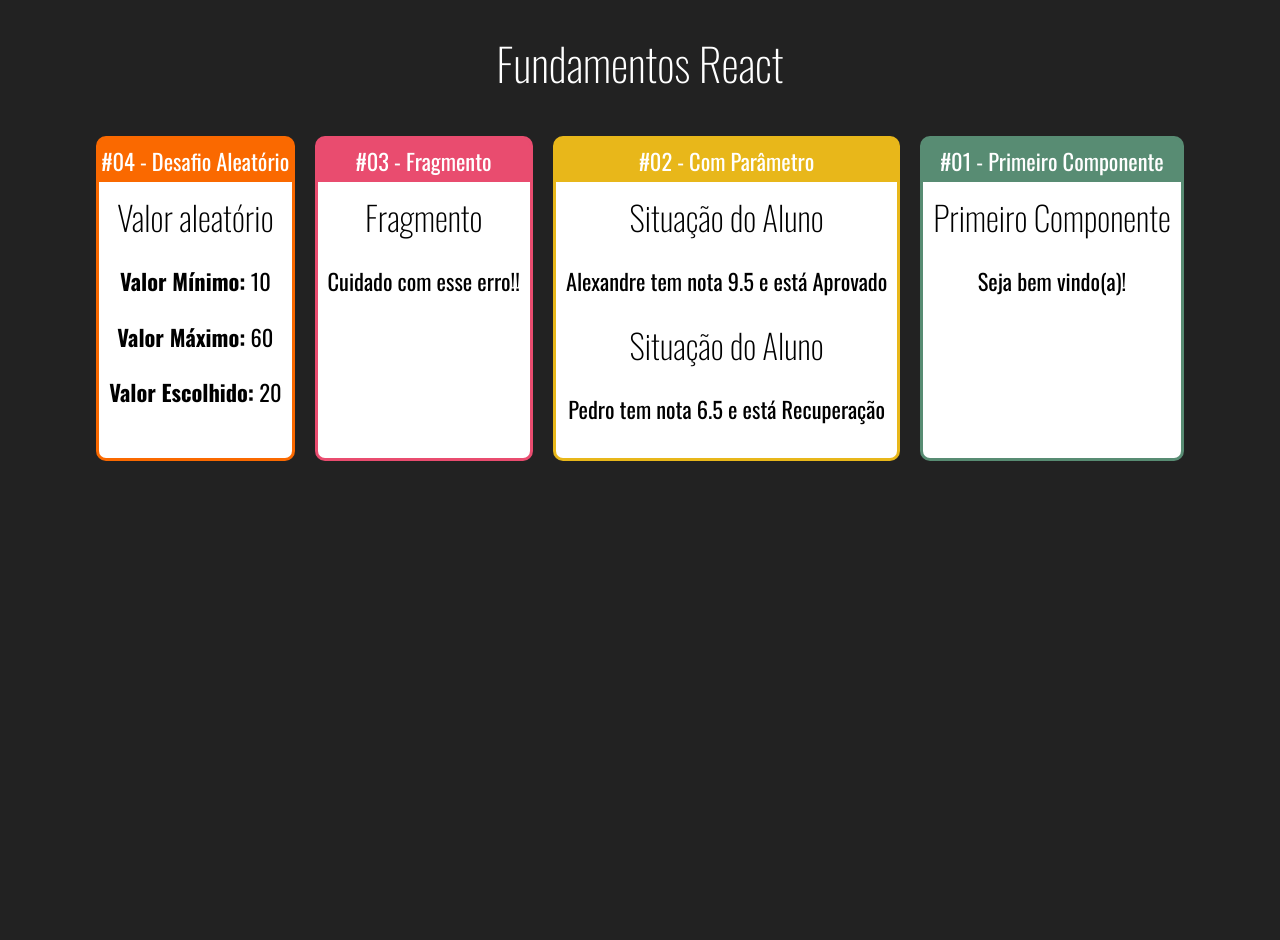
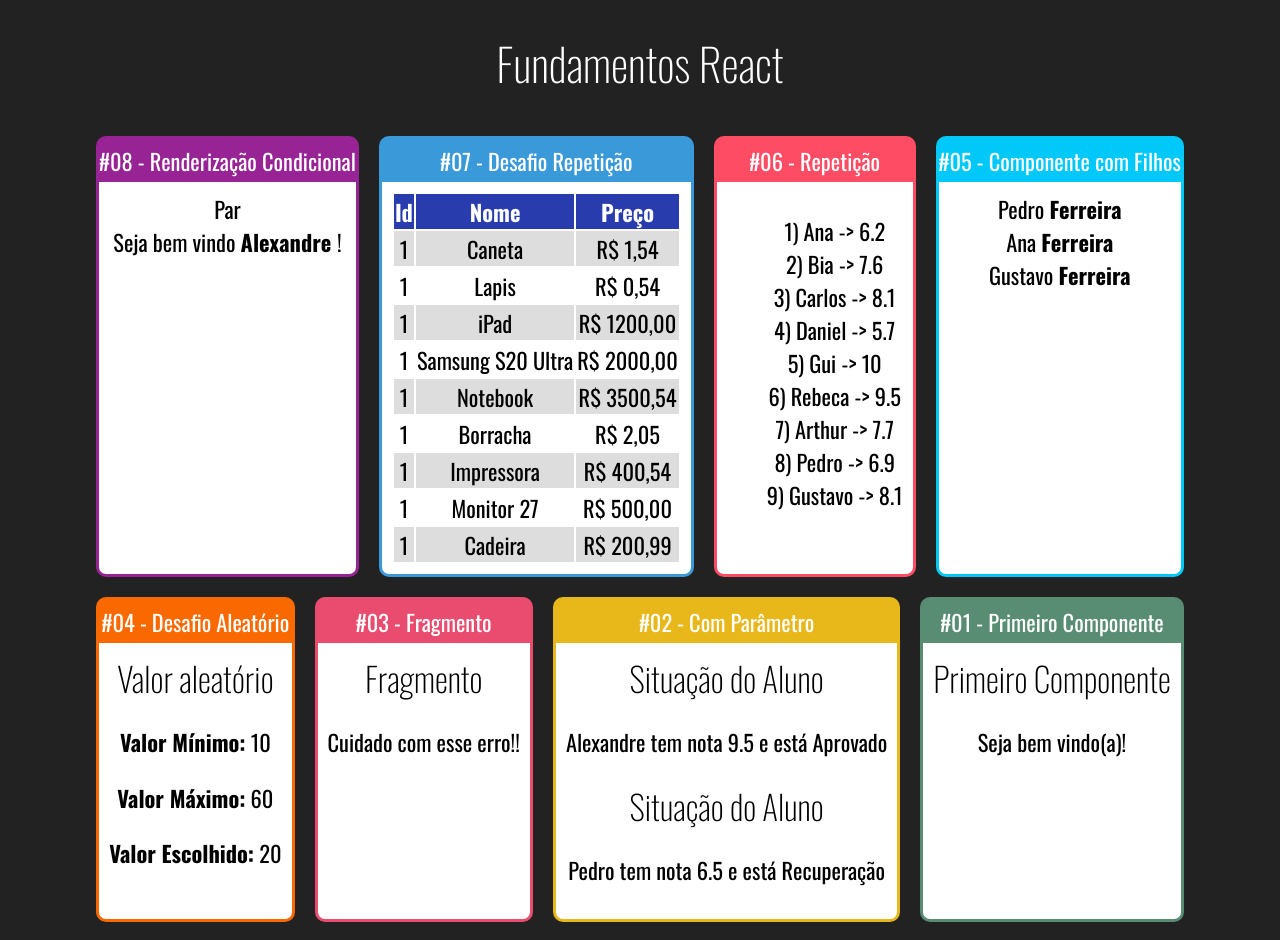
Before and after one commit to alexandreafc/curso-react, a React (Create React App) app in the folder fundamentos-react/: page / in a window 1280 px wide. Before the commit the page ends 800 px from the top, so only its background shows below. Built offline with nearby package versions, Linux system fonts and the light colour scheme.

Commit message:
Até aula 29

```diff
--- a/fundamentos-react/public/index.html
+++ b/fundamentos-react/public/index.html
@@ -11,7 +11,10 @@
 		/>
 		<link rel="apple-touch-icon" href="%PUBLIC_URL%/logo192.png" />
 		<link rel="manifest" href="%PUBLIC_URL%/manifest.json" />
-    <link href="https://fonts.googleapis.com/css2?family=Oswald:wght@200;300;400;500;600;700&display=swap" rel="stylesheet">
+		<link
+			href="https://fonts.googleapis.com/css2?family=Oswald:wght@200;300;400;500;600;700&display=swap"
+			rel="stylesheet"
+		/>
 		<title>React App</title>
 	</head>
 	<body>
--- a/fundamentos-react/src/App.jsx
+++ b/fundamentos-react/src/App.jsx
@@ -1,7 +1,13 @@
 import "./App.css";
 import React from "react";
 
+import UsuarioInfo from "./components/condicional/UsuarioInfo";
+import ParOuImpar from "./components/condicional/ParOuImpar";
 import Card from "./components/layout/Card";
+import ListaAlunos from "./components/repeticao/ListaAlunos";
+import TabelaProdutos from "./components/repeticao/TabelaProdutos";
+import Familia from "./components/basicos/Familia";
+import FamiliaMembro from "./components/basicos/FamiliaMembro";
 import Aleatorio from "./components/basicos/Aleatorio";
 import Primeiro from "./components/basicos/Primeiro";
 import ComParametro from "./components/basicos/ComParametro";
@@ -12,19 +18,36 @@ export default () => (
 		<h1>Fundamentos React</h1>
 
 		<div className='Cards'>
+			<Card titulo='#08 - Renderização Condicional' color='#982395'>
+				<ParOuImpar numero={20}></ParOuImpar>
+				<UsuarioInfo usuario={{ nome: "Alexandre" }} />
+			</Card>
+			<Card titulo='#07 - Desafio Repetição' color='#3A9AD9'>
+				<TabelaProdutos></TabelaProdutos>
+			</Card>
+
+			<Card titulo='#06 - Repetição' color='#FF4C65'>
+				<ListaAlunos></ListaAlunos>
+			</Card>
+
+			<Card titulo='#05 - Componente com Filhos' color='#00C8F8'>
+				<Familia sobrenome='Ferreira'>
+					<FamiliaMembro nome='Pedro' />
+					<FamiliaMembro nome='Ana' />
+					<FamiliaMembro nome='Gustavo' />
+				</Familia>
+			</Card>
+
 			<Card titulo='#04 - Desafio Aleatório' color='#FA6900'>
 				<Aleatorio min={10} max={60} />
 			</Card>
-
 			<Card titulo='#03 - Fragmento' color='#E94C6F'>
 				<Fragmento />
 			</Card>
-
 			<Card titulo='#02 - Com Parâmetro' color='#E8B71A'>
 				<ComParametro titulo='Situação do Aluno' aluno='Alexandre' nota={9.5} />
 				<ComParametro titulo='Situação do Aluno' aluno='Pedro' nota={6.5} />
 			</Card>
-
 			<Card titulo='#01 - Primeiro Componente' color='#588C73'>
 				<Primeiro></Primeiro>
 			</Card>
--- /dev/null
+++ b/fundamentos-react/src/components/basicos/Familia.jsx
@@ -0,0 +1,11 @@
+import React, { cloneElement } from "react";
+
+export default (props) => {
+	return (
+		<div>
+			{props.children.map((child, idx) => {
+				return cloneElement(child, { ...props, key: idx });
+			})}
+		</div>
+	);
+};
--- /dev/null
+++ b/fundamentos-react/src/components/basicos/FamiliaMembro.jsx
@@ -0,0 +1,9 @@
+import React from "react";
+
+export default (props) => {
+	return (
+		<div>
+			{props.nome} <strong>{props.sobrenome}</strong>
+		</div>
+	);
+};
--- /dev/null
+++ b/fundamentos-react/src/components/condicional/If.js
@@ -0,0 +1,20 @@
+export default (props) => {
+	const elseChild = props.children.filter((child) => {
+		return child.type && child.type.name === "Else";
+	})[0];
+
+	const ifChildren = props.children.filter((child) => {
+		return child !== elseChild;
+	});
+	console.log(elseChild);
+
+	if (props.test) {
+		return ifChildren;
+	} else if (elseChild) {
+		return elseChild;
+	} else {
+		return false;
+	}
+};
+
+export const Else = (props) => props.children;
--- /dev/null
+++ b/fundamentos-react/src/components/condicional/ParOuImpar.jsx
@@ -0,0 +1,6 @@
+import React from "react";
+
+export default (props) => {
+	const isPar = props.numero % 2 === 0;
+	return <div>{isPar ? <span>Par</span> : <span>Ímpar</span>}</div>;
+};
--- /dev/null
+++ b/fundamentos-react/src/components/condicional/UsuarioInfo.jsx
@@ -0,0 +1,24 @@
+import React from "react";
+import If, { Else } from "./If";
+
+export default (props) => {
+	const usuario = props.usuario || {};
+	return (
+		<div>
+			{/* <If test={usuario && usuario.nome}>
+				Seja bem vindo <strong>{usuario.nome} </strong>!
+			</If>
+
+			<If test={!usuario || !usuario.nome}>
+				Seja bem vindo <strong>Amigão</strong>!
+			</If> */}
+
+			<If test={usuario && usuario.nome}>
+				Seja bem vindo <strong>{usuario.nome} </strong>!
+				<Else>
+					Seja bem vindo <strong>Amigão</strong>!
+				</Else>
+			</If>
+		</div>
+	);
+};
--- /dev/null
+++ b/fundamentos-react/src/components/repeticao/ListaAlunos.jsx
@@ -0,0 +1,18 @@
+import React from "react";
+import alunos from "../../data/alunos";
+
+export default (props) => {
+	const lis = alunos.map((aluno) => {
+		return (
+			<li key={aluno.id}>
+				{aluno.id}) {aluno.nome} -> {aluno.nota}
+			</li>
+		);
+	});
+
+	return (
+		<div>
+			<ul style={{ listStyle: "none" }}>{lis}</ul>
+		</div>
+	);
+};
--- /dev/null
+++ b/fundamentos-react/src/components/repeticao/TabelaProdutos.css
@@ -0,0 +1,16 @@
+.TabelaProdutos table {
+	width: 100%;
+}
+
+.TabelaProdutos th {
+	background-color: #283cae;
+	color: #fff;
+}
+
+.TabelaProdutos .Par {
+	background-color: #ddd;
+}
+
+.TabelaProdutos .Impar {
+	background-color: #ccc;
+}
--- /dev/null
+++ b/fundamentos-react/src/components/repeticao/TabelaProdutos.jsx
@@ -0,0 +1,32 @@
+import "./TabelaProdutos.css";
+import React from "react";
+import produtos from "../../data/produtos";
+
+export default (props) => {
+	function getLinhas() {
+		return produtos.map((produto, i) => {
+			return (
+				<tr key={produto.id} className={i % 2 === 0 ? "Par" : ""}>
+					<td>{produto.id}</td>
+					<td>{produto.nome}</td>
+					<td>R$ {produto.preco.toFixed(2).replace(".", ",")}</td>
+				</tr>
+			);
+		});
+	}
+
+	return (
+		<div className='TabelaProdutos'>
+			<table>
+				<thead>
+					<tr>
+						<th>Id</th>
+						<th>Nome</th>
+						<th>Preço</th>
+					</tr>
+				</thead>
+				<tbody>{getLinhas()}</tbody>
+			</table>
+		</div>
+	);
+};
--- /dev/null
+++ b/fundamentos-react/src/data/alunos.js
@@ -0,0 +1,11 @@
+export default [
+	{ id: 1, nome: "Ana", nota: 6.2 },
+	{ id: 2, nome: "Bia", nota: 7.6 },
+	{ id: 3, nome: "Carlos", nota: 8.1 },
+	{ id: 4, nome: "Daniel", nota: 5.7 },
+	{ id: 5, nome: "Gui", nota: 10.0 },
+	{ id: 6, nome: "Rebeca", nota: 9.5 },
+	{ id: 7, nome: "Arthur", nota: 7.7 },
+	{ id: 8, nome: "Pedro", nota: 6.9 },
+	{ id: 9, nome: "Gustavo", nota: 8.1 },
+];
--- /dev/null
+++ b/fundamentos-react/src/data/produtos.js
@@ -0,0 +1,13 @@
+const produtos = [
+	{ id: 1, nome: "Caneta", preco: 1.54 },
+	{ id: 1, nome: "Lapis", preco: 0.54 },
+	{ id: 1, nome: "iPad", preco: 1200.0 },
+	{ id: 1, nome: "Samsung S20 Ultra", preco: 2000 },
+	{ id: 1, nome: "Notebook", preco: 3500.54 },
+	{ id: 1, nome: "Borracha", preco: 2.05 },
+	{ id: 1, nome: "Impressora", preco: 400.54 },
+	{ id: 1, nome: "Monitor 27", preco: 500.0 },
+	{ id: 1, nome: "Cadeira", preco: 200.99 },
+];
+
+export default produtos;
```
Lines whose indentation alone changed are shown as unchanged.
